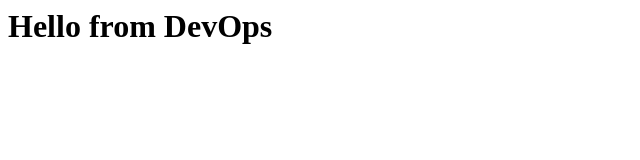
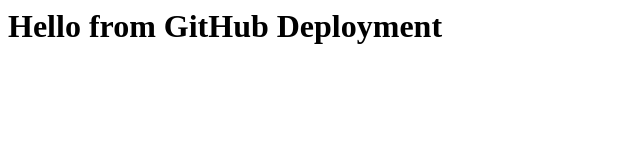
Before and after one commit to tayhur009/devops-practice, a plain HTML site: page index.html in a window 1280 px wide. Shown: the whole page, without its empty margins (0-640 px from the left). Drawn offline with Linux system fonts and the light colour scheme.

Commit message:
Update webpage for EC2 deployment

```diff
--- a/index.html
+++ b/index.html
@@ -1 +1 @@
-<h1>Hello from DevOps</h1>
+<h1>Hello from GitHub Deployment</h1>
```
